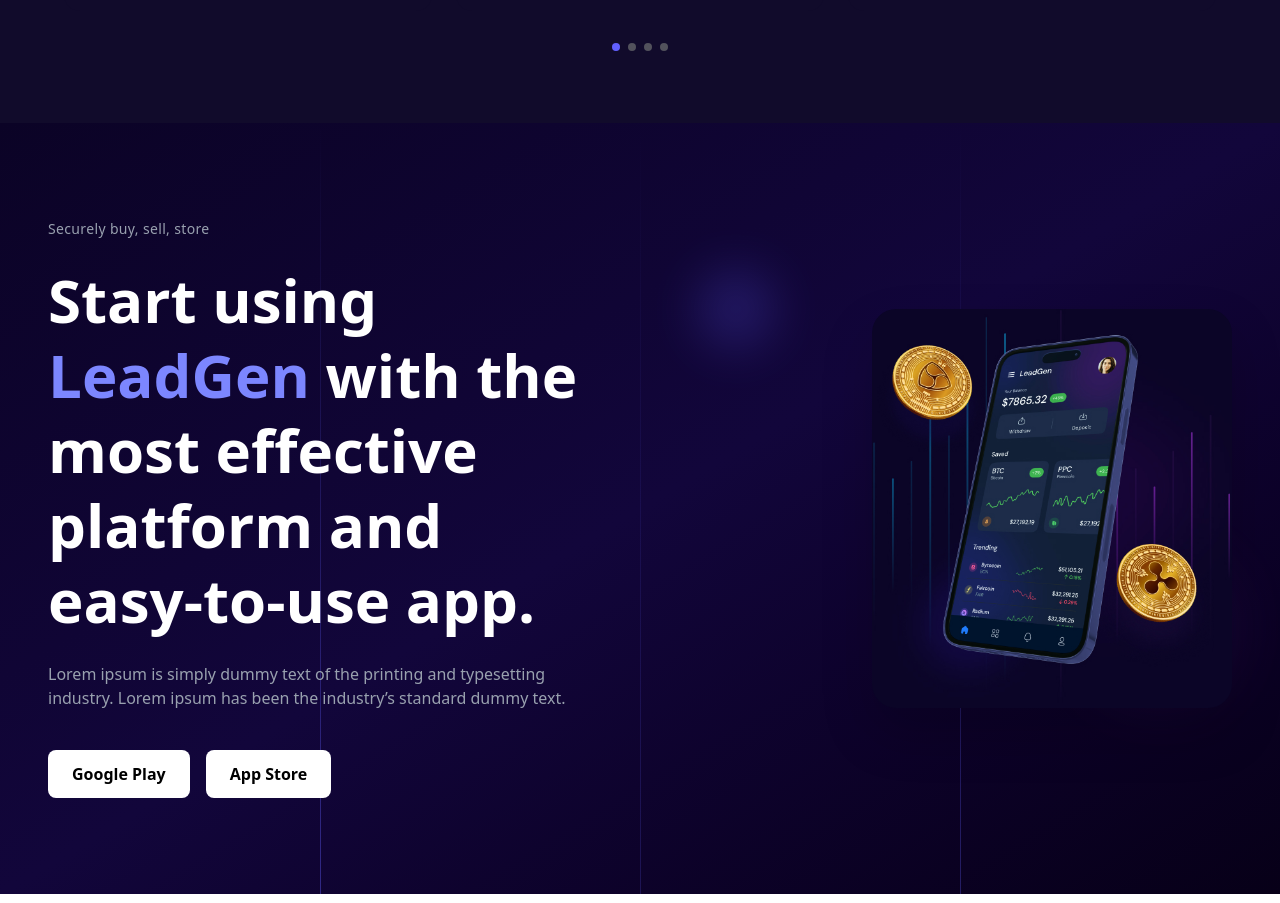
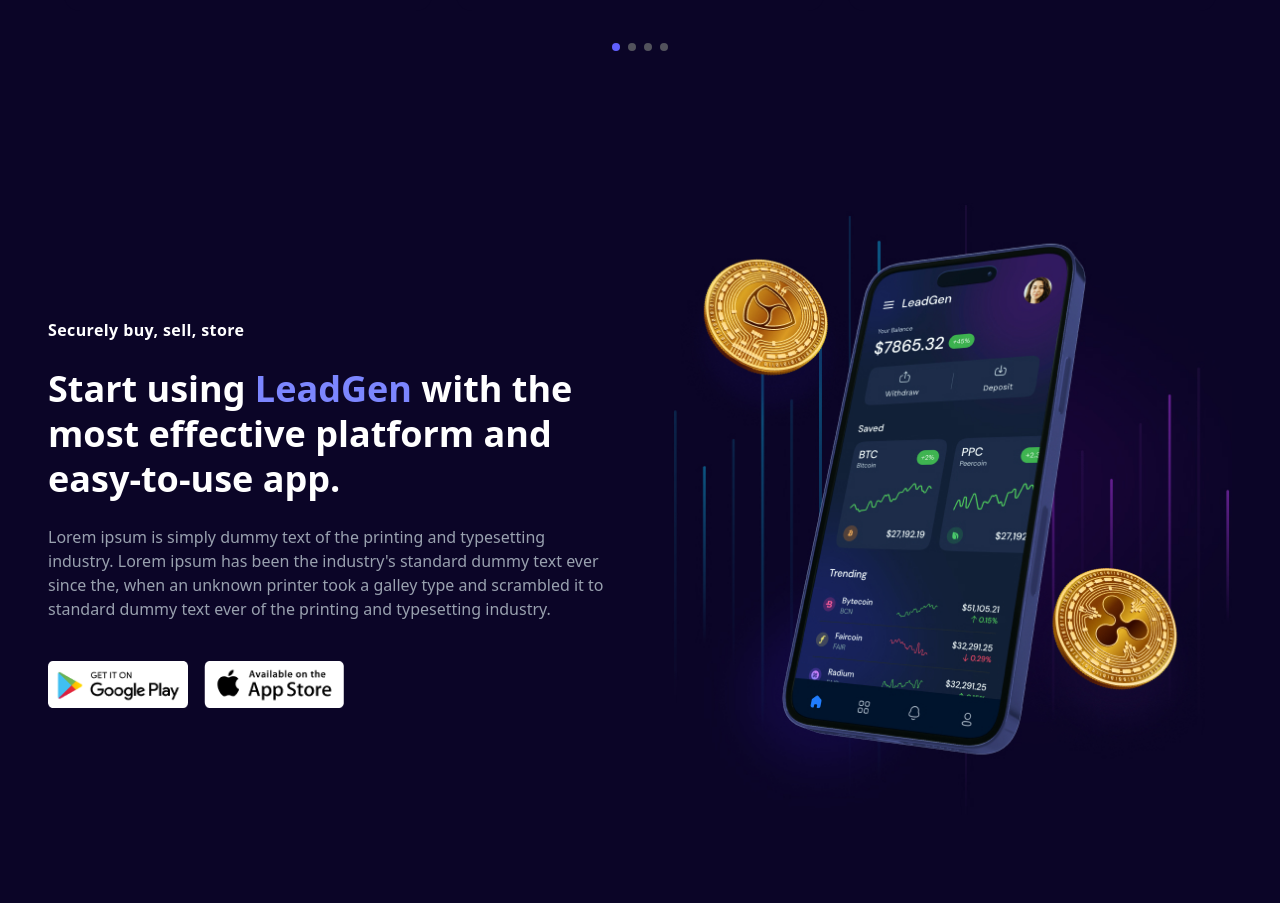
Before and after one commit to Henrychigozie/CRYPTO-react, a React (Vite) app: page / in a window 1280 px wide. Shown: the part 4940-5843 px from the top of the page. Built offline with nearby package versions, Linux system fonts and the light colour scheme.

Commit message:
added another feature

```diff
--- a/components/reviews.jsx
+++ b/components/reviews.jsx
@@ -7,13 +7,13 @@
 // 1. New Component: The Testimonial Card
 const TestimonialCard = ({ image, quote, name, company }) => {
   return (
-    <div className="flex flex-col items-center p-8 text-center bg-[#110b2b] rounded-2xl h-full ">
+    <div className="flex flex-col items-center p-8 text-center bg-[#0b0527] rounded-2xl h-full ">
       <img
         src={image}
         alt={name}
         className="w-25 h-25 rounded-full object-cover mb-4 "
       />
-      <p className="text-gray-300 mb-6 text-base italic">"{quote}"</p>
+      <p className="text-gray-300 mb-6 text-base ">"{quote}"</p>
       <div className="mt-auto">
         <p className="text-white font-bold uppercase tracking-wider text-sm">
           {name}
@@ -91,7 +91,7 @@
   }, [emblaApi, onSelect]);
 
   return (
-    <section className="max-w-8xl mx-auto p-4 bg-[#110b2b]">
+    <section className="max-w-8xl mx-auto p-4 bg-[#0b0527]">
       <div className="max-w-6xl mx-auto my-14">
         {/* Viewport */}
         <div className="overflow-hidden" ref={emblaRef}>
--- a/components/reviews2.jsx
+++ b/components/reviews2.jsx
@@ -1,60 +1,52 @@
 import React from "react";
-import img1 from "../src/assets/demo-cryptocurrency-image-06.jpg"
+import img1 from "../src/assets/demo-cryptocurrency-image-06.jpg";
+import img2 from "../src/assets/googleplay.png";
+import img3 from "../src/assets/appstore.png";
 
 const Reviews2 = () => {
   return (
-    <section className="relative overflow-hidden bg-gradient-to-br from-[#0b0326] via-[#12063b] to-[#070018] text-white">
-      <div className="relative z-10 max-w-7xl mx-auto px-6 lg:px-12 py-24 grid grid-cols-1 lg:grid-cols-2 gap-16 items-center">
-
+    <section className="relative overflow-hidden bg-[#0b0527] text-white">
+      <div className="relative z-10 max-w-7xl mx-auto px-6 lg:px-12 py-20 grid grid-cols-1 lg:grid-cols-2 gap-16 items-center">
         {/* LEFT CONTENT */}
-        <div className="space-y-6">
-          <p className="text-sm text-gray-400 tracking-wide">
+        <div className="space-y-6 max-[992px]:text-center">
+          <p className="text-1xl font-semibold text-white tracking-wide">
             Securely buy, sell, store
           </p>
 
-          <h1 className="text-4xl md:text-5xl xl:text-6xl font-bold leading-tight">
-            Start using <span className="text-indigo-400">LeadGen</span> with the
-            most effective platform and easy-to-use app.
+          <h1 className="text-4xl font-bold leading-tight max-md:text-3xl max-sm:text-2xl">
+            Start using <span className="text-indigo-400">LeadGen</span> with
+            the most effective platform and easy-to-use app.
           </h1>
 
-          <p className="text-gray-400 max-w-xl">
-            Lorem ipsum is simply dummy text of the printing and typesetting
-            industry. Lorem ipsum has been the industry’s standard dummy text.
+          <p className="text-gray-400 max-w-xl max-[992px]:mx-auto">
+            Lorem ipsum is simply dummy text of the printing and typesetting industry. Lorem ipsum has been the industry's standard dummy text ever since the, when an unknown printer took a galley type and scrambled it to standard dummy text ever of the printing and typesetting industry.
           </p>
 
           {/* STORE BUTTONS */}
-          <div className="flex gap-4 pt-4 flex-wrap">
-            <button className="bg-white text-black px-6 py-3 rounded-lg font-semibold hover:scale-105 transition">
-              Google Play
-            </button>
+          <div className="flex gap-4 pt-4 flex-wrap max-[992px]:justify-center">
+            <img
+            src={img2}
+            alt="Mobile app preview"
+            className="relative z-10 w-35 max-sm:w-28 "
+          />
 
-            <button className="bg-white text-black px-6 py-3 rounded-lg font-semibold hover:scale-105 transition">
-              App Store
-            </button>
+            <img
+            src={img3}
+            alt="Mobile app preview"
+            className="relative z-10 w-35 max-sm:w-28"
+          />
           </div>
         </div>
 
         {/* RIGHT MOCKUP */}
         <div className="relative flex justify-center lg:justify-end">
-
           {/* PHONE MOCKUP (ONLINE IMAGE) */}
           <img
             src={img1}
             alt="Mobile app preview"
-            className="relative z-10 w-[260px] md:w-[320px] xl:w-[360px] rounded-3xl drop-shadow-2xl"
+            className="relative z-10 w-full rounded-3xl max-[992px]:w-100"
           />
-
-          {/* FLOATING GRADIENT SHAPES (REPLACES COINS) */}
-          <div className="absolute -top-10 left-6 w-20 h-20 rounded-full bg-indigo-500/40 blur-xl animate-pulse" />
-          <div className="absolute bottom-6 right-4 w-28 h-28 rounded-full bg-purple-500/30 blur-2xl animate-pulse" />
         </div>
-      </div>
-
-      {/* BACKGROUND CHART LINES */}
-      <div className="absolute inset-0 pointer-events-none">
-        <div className="absolute bottom-0 left-1/4 h-full w-px bg-gradient-to-t from-indigo-500/40 to-transparent" />
-        <div className="absolute bottom-0 left-1/2 h-full w-px bg-gradient-to-t from-indigo-500/20 to-transparent" />
-        <div className="absolute bottom-0 left-3/4 h-full w-px bg-gradient-to-t from-indigo-500/30 to-transparent" />
       </div>
     </section>
   );
```
Also changed, not shown: src/assets/appstore.png (renamed from src/assets/demo-cryptocurrency-image-05.png), src/assets/googleplay.png (renamed from src/assets/demo-cryptocurrency-image-04.png).
